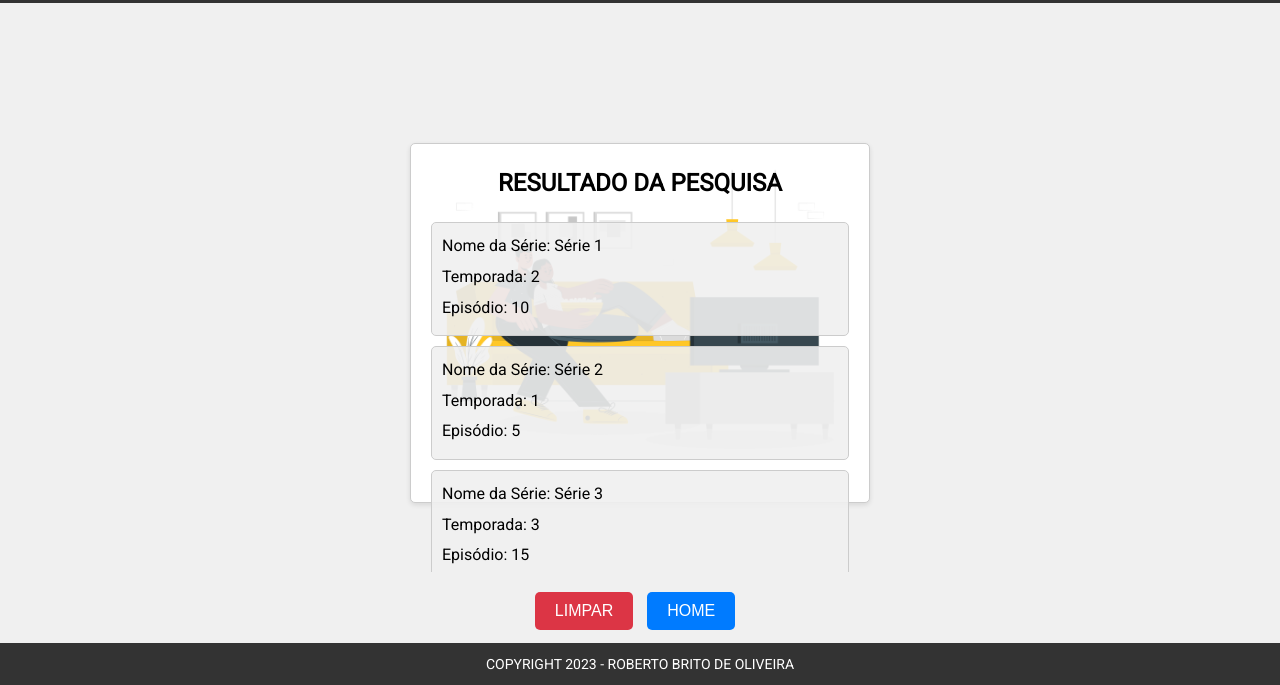
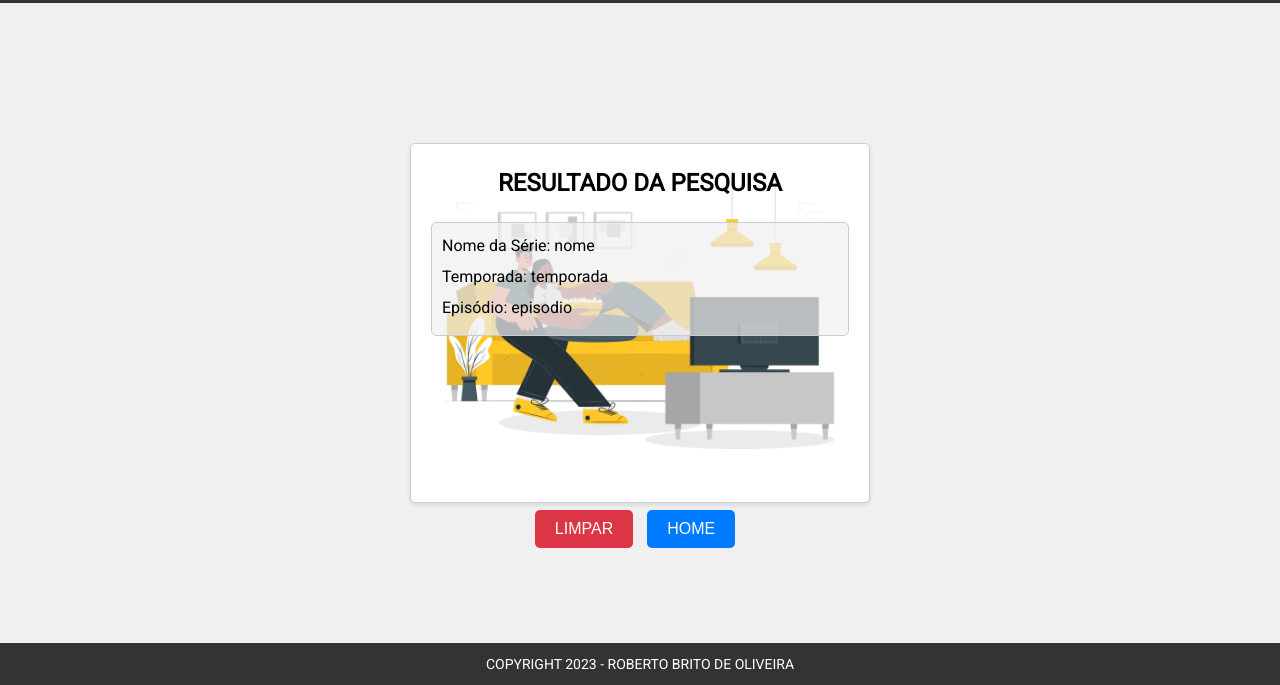
Before and after one commit to Robertto-Oliveira/cadastro_de_serie_4.0, a plain HTML site: page resultado.html in a window 1280 px wide. Shown: the part 133-818 px from the top of the page. Drawn offline with Linux system fonts and the light colour scheme; a web font is replaced by a local one.

Commit message:
last_update

```diff
--- a/resultado.css
+++ b/resultado.css
@@ -59,7 +59,7 @@ body {
 
 /* Estiliza os itens de resultado */
 .resultado-item {
-  background-color: rgb(240,240,240, 0.9);
+  background-color: rgb(240,240,240, 0.7);
   border: 1px solid #ccc;
   border-radius: 5px;
   padding: 10px;
@@ -68,6 +68,10 @@ body {
 
 .resultado-item p {
   margin-bottom: 5px;
+}
+
+#resultado-div {
+  overflow-y: scroll; height: 268px;
 }
 
 /* Estiliza os botões na parte inferior da página */
--- a/resultado.html
+++ b/resultado.html
@@ -30,11 +30,11 @@
 
             <header id="mini-container-header">RESULTADO DA PESQUISA</header>
 
-            <div id="resultado-div" style="overflow-y: scroll; height: 350px;"></div>
+            <div id="resultado-div"></div>
 
             <div class="btn-resultado">
-                <button class="btn-limpar">LIMPAR</button>
-                <button class="btn" onclick="window.location.href='index.html'">HOME</button>
+                <button type="button" class="btn-limpar">LIMPAR</button>
+                <button type="button" class="btn" onclick="window.location.href='index.html'">HOME</button>
             </div>
 
 
@@ -65,16 +65,8 @@
 
         // Dados estáticos simulando os resultados da pesquisa
         const dadosPesquisa = [
-            { nome: 'Série 1', temporada: 2, episodio: 10 },
-            { nome: 'Série 2', temporada: 1, episodio: 5 },
-            { nome: 'Série 3', temporada: 3, episodio: 15 },
-            { nome: 'Série 4', temporada: 9, episodio: 13 },
-            { nome: 'Série 5', temporada: 7, episodio: 55 },
-            { nome: 'Série 1', temporada: 2, episodio: 10 },
-            { nome: 'Série 2', temporada: 1, episodio: 5 },
-            { nome: 'Série 3', temporada: 3, episodio: 15 },
-            { nome: 'Série 4', temporada: 9, episodio: 13 },
-            { nome: 'Série 5', temporada: 7, episodio: 55 }
+            { nome: 'nome', temporada: 'temporada', episodio: 'episodio' },
+
         ];
 
         // Limpa o conteúdo da div de resultado antes de exibir os novos resultados
```
Also changed, not shown: javascript.js (+17 -2 lines), pesquisar.html (+0 -13 lines).
